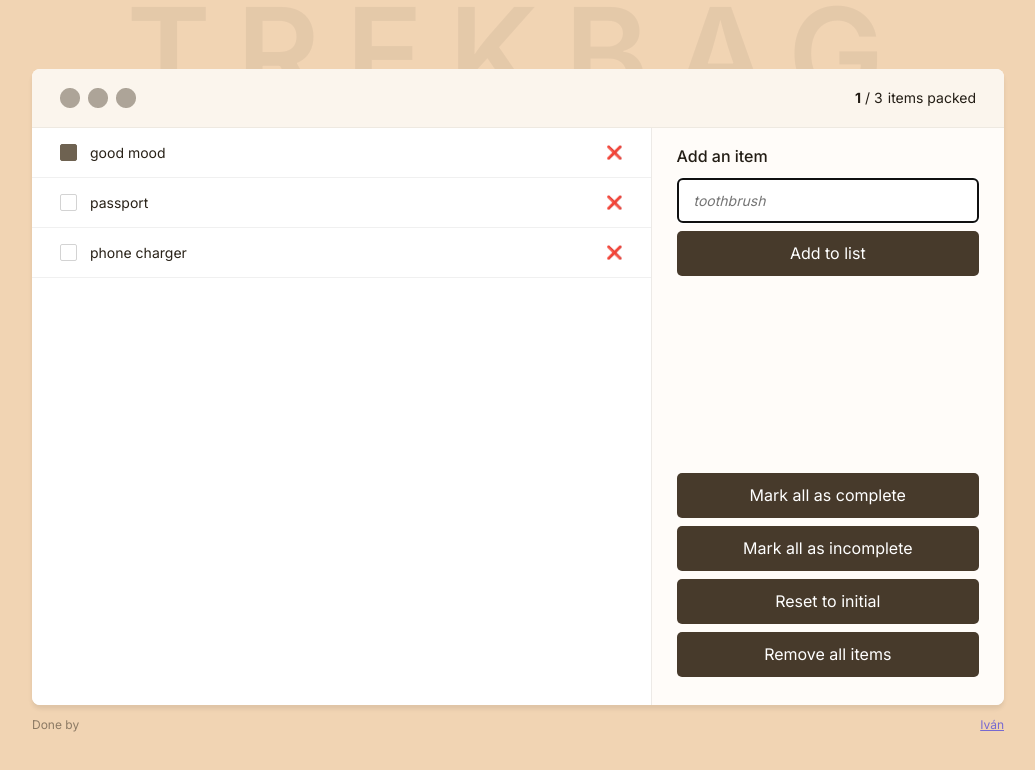
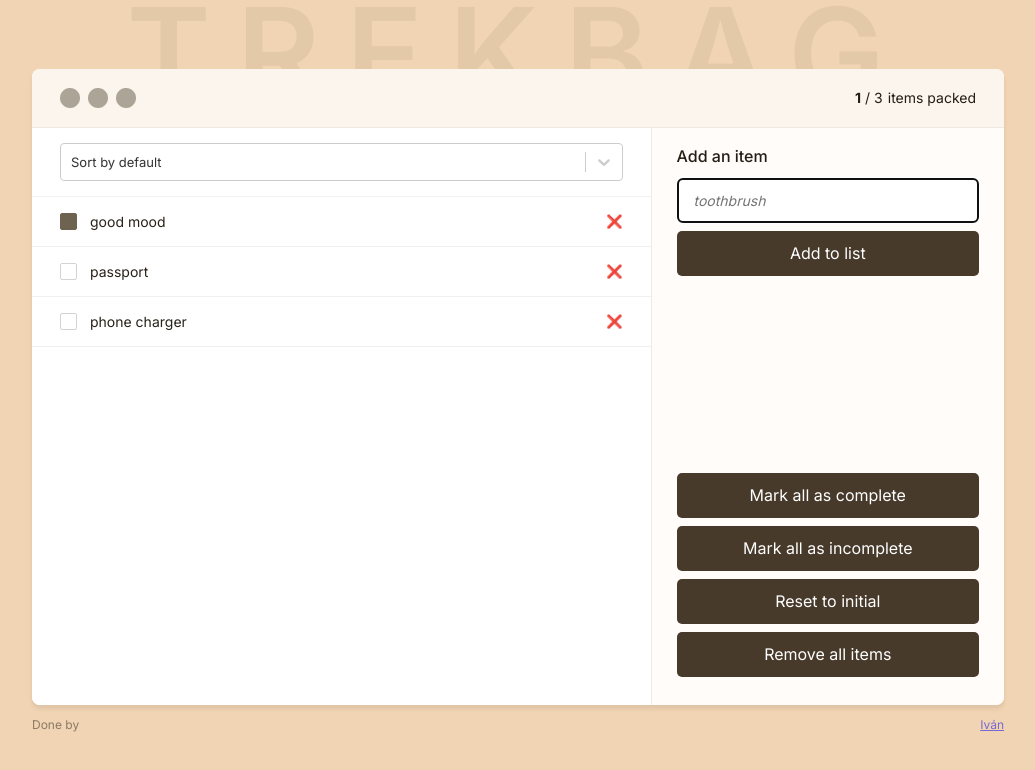
Before and after one commit to IvanMermelstein/portfolio-trekbag, a React (Vite) app: page / in a window 1280 px wide. Shown: the top 770 px of the page, without its empty margins (122-1157 px from the left). Built offline with nearby package versions, Linux system fonts and the light colour scheme.

Commit message:
add sort by

```diff
--- a/package.json
+++ b/package.json
@@ -11,7 +11,8 @@
   },
   "dependencies": {
     "react": "^18.2.0",
-    "react-dom": "^18.2.0"
+    "react-dom": "^18.2.0",
+    "react-select": "^5.8.0"
   },
   "devDependencies": {
     "@types/react": "^18.2.66",
--- a/src/components/ItemList.jsx
+++ b/src/components/ItemList.jsx
@@ -1,10 +1,35 @@
+import { useState } from "react";
+import Select from "react-select";
+import { sortingOptions } from "../lib/constants";
+
 const ItemList = ({ items, handleToggleItem, handleDeleteItem }) => {
+  const [sortBy, setSortBy] = useState("default");
+
+  const sortedItems = [...items].sort((a, b) => {
+    if (sortBy === "packed") {
+      return b.packed - a.packed;
+    }
+
+    if (sortBy === "unpacked") {
+      return a.packed - b.packed;
+    }
+
+    return;
+  });
+
   return (
     <ul className="item-list">
-      {items.length === 0 ? (
-        <EmptyView />
-      ) : (
-        items.map((item) => {
+      {items.length === 0 && <EmptyView />}
+      {items.length > 0 && (
+        <section className="sorting">
+          <Select
+            options={sortingOptions}
+            defaultValue={sortingOptions[0]}
+            onChange={(option) => setSortBy(option.value)}
+          />
+        </section>
+      )}
+      {sortedItems.map((item) => {
         return (
           <Item
             key={item.id}
@@ -13,8 +38,7 @@
             onDeleteItem={handleDeleteItem}
           />
         );
-        })
-      )}
+      })}
     </ul>
   );
 };
--- a/src/lib/constants.js
+++ b/src/lib/constants.js
@@ -15,3 +15,18 @@
     packed: false,
   },
 ];
+
+export const sortingOptions = [
+  {
+    label: "Sort by default",
+    value: "default",
+  },
+  {
+    label: "Sort by packed",
+    value: "packed",
+  },
+  {
+    label: "Sort by unpacked",
+    value: "unpacked",
+  },
+];
```
Also changed, not shown: 1 other file (tests, documents, lock files or other folders). Lines whose indentation alone changed are shown as unchanged.
